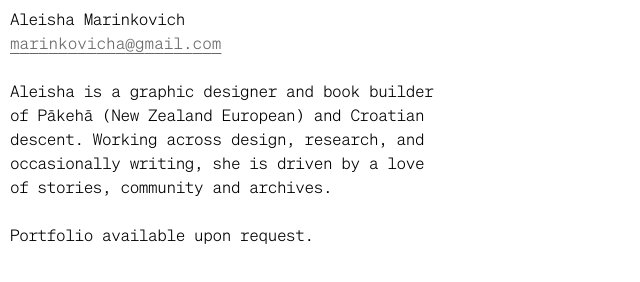
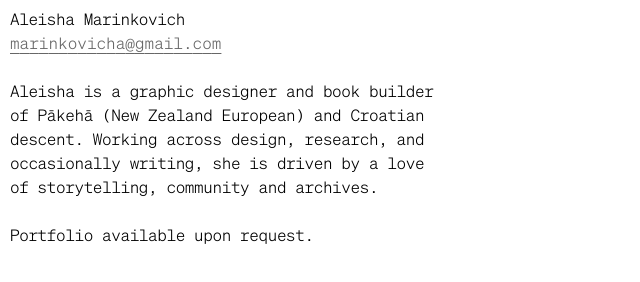
Before and after one commit to aleishamarinkovich/aleishamarinkovich.github.io, a plain HTML site: page index.html in a window 1280 px wide. Shown: the full height of the page, 0-640 px from the left. Drawn offline with Linux system fonts and the light colour scheme.

Commit message:
Update index.html
Edit text

```diff
--- a/index.html
+++ b/index.html
@@ -12,7 +12,7 @@
     <a class="text-[#676767] no-underline" href="mailto:marinkovicha@gmail.com" id="email">marinkovicha@gmail.com</a>
     <br />
     <br />
-    <p id="blurb">Aleisha is a graphic designer and book builder of Pākehā (New Zealand European) and Croatian descent. Working across design, research, and occasionally writing, she is driven by a love of stories, community and archives.</p>
+    <p id="blurb">Aleisha is a graphic designer and book builder of Pākehā (New Zealand European) and Croatian descent. Working across design, research, and occasionally writing, she is driven by a love of storytelling, community and archives.</p>
     <br />
     <p id="portfolio">Portfolio available upon request.</p>
 </div>
```
